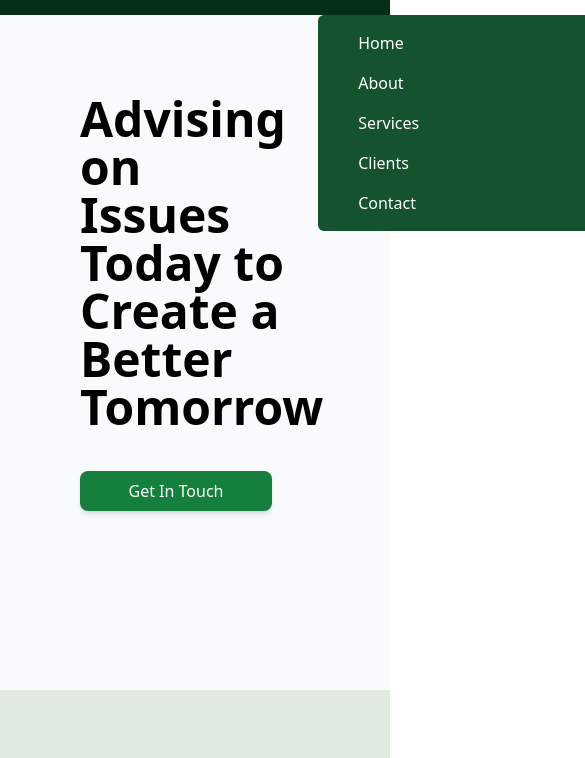
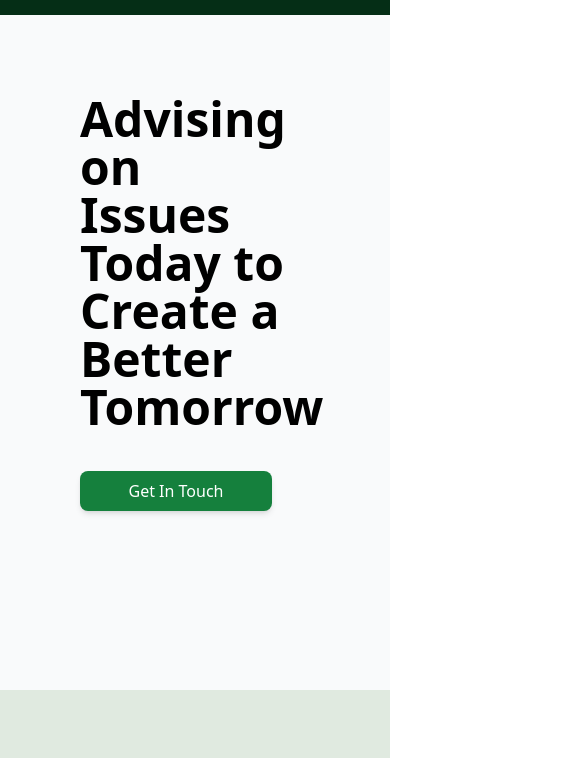
Before and after one commit to andrewdent1/ep-audits-tailwind, a website: page src/index.html in a window 390 px wide. Shown: the part 86-844 px from the top of the page, 585 px wide, since content can reach past the window. Drawn offline with nearby package versions, Linux system fonts and the light colour scheme; files that its build step writes are made by us from their sources; grey boxes are pictures that could not be loaded; a web font is replaced by a local one.

Commit message:
fixed navbar

```diff
--- a/src/index.html
+++ b/src/index.html
@@ -29,7 +29,7 @@
             <div class="relative">
                 <div class="md:hidden absolute px-5">
                     <ul id="nav-links1"
-                        class="absolute top-[6vh] left-[5vw] flex flex-col align-baseline md:hidden px-10 py-4 rounded-md gap-4 w-[100vw] bg-green-900">
+                        class="absolute top-[6vh] left-[5vw] flex flex-col align-baseline md:hidden px-10 py-4 rounded-md gap-4 w-[100vw] bg-green-900 hidden">
                         <li><a class="text-white hover:underline" href="index.html">Home</a></li>
                         <li><a class="text-white hover:underline" href="about.html">About</a></li>
                         <li><a class="text-white hover:underline" href="services.html">Services</a></li>
```
